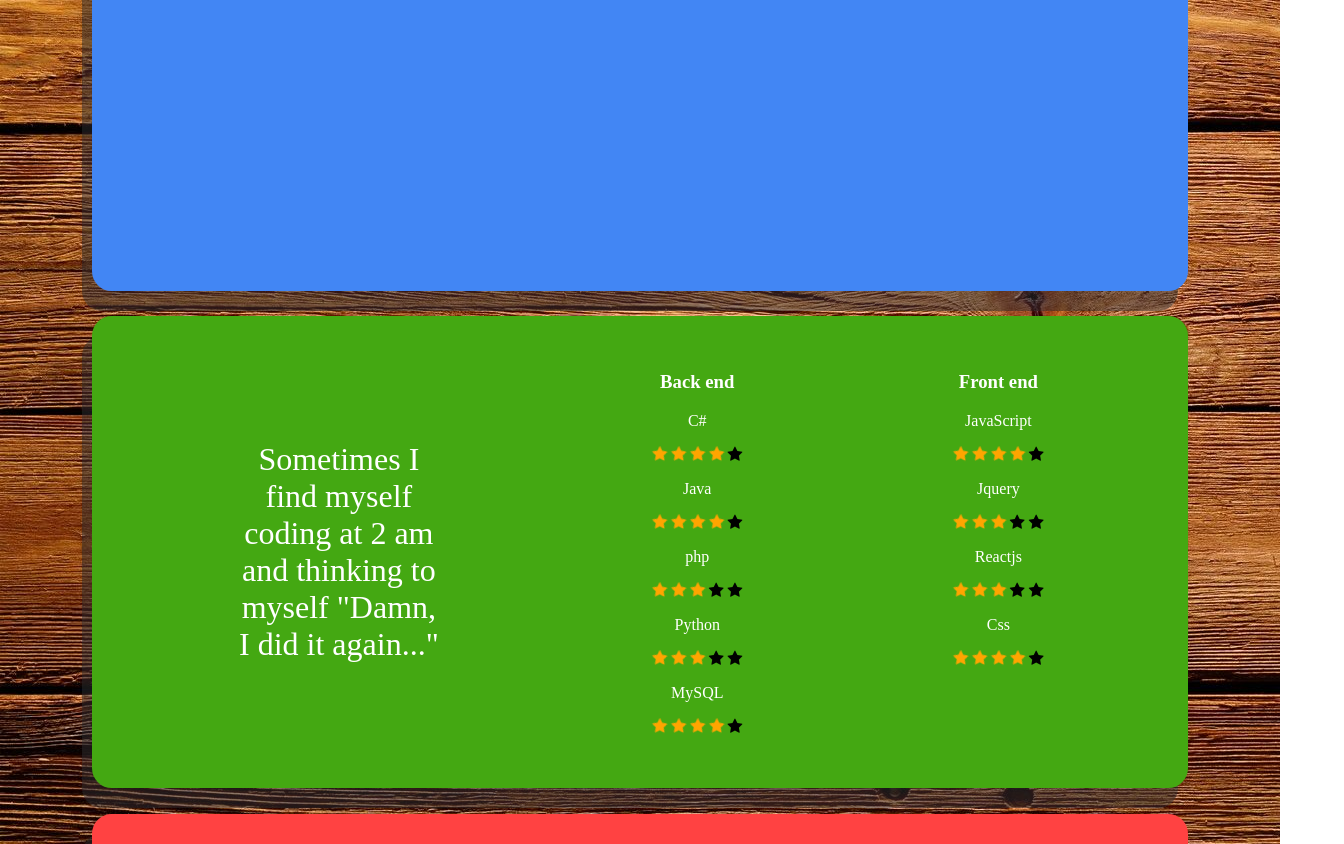
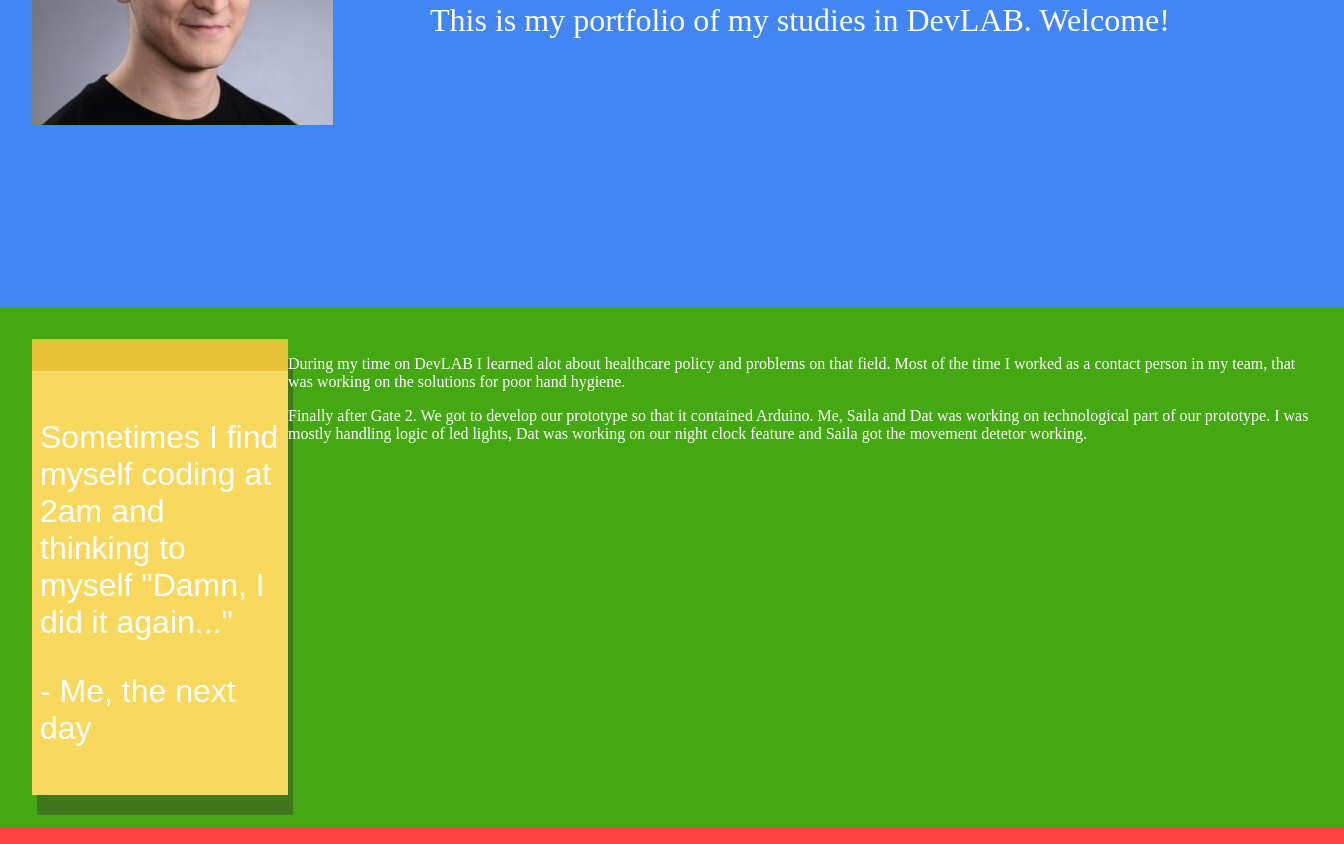
Before and after one commit to TheJanne/ePortfolio, a plain HTML site: page index.html in a window 1280 px wide. Shown: the part 225-1069 px from the top of the page, 1344 px wide, since content can reach past the window. Drawn offline with nearby package versions, Linux system fonts and the light colour scheme.

Commit message:
Cleaned up some code.

```diff
--- /dev/null
+++ b/css/sections.css
@@ -0,0 +1,72 @@
+section{
+    width: 100%;
+    height: auto;
+    min-height: 450px;
+    padding: 2em 2em;
+    display: flex;
+}
+
+#greeting {
+    display: inline-block;
+}
+
+#introduction{
+    background: #4286f4;
+    border-color: #4286f4;
+    text-align: center;
+}
+
+#introduction > div {
+    min-height: 30px;
+}
+
+.skill{
+    margin: 0;
+}
+
+#skills{
+    background: #44a812;
+    border-color: #44a812;
+    display: flex;
+}
+
+#feedback {
+    background: #f4ac41;
+    border-color: #f4ac41;
+}
+
+#contact{
+    background: #ff4242;
+    border-color: #ff4242;
+    position: relative;
+
+}
+
+aside {
+    width: 20%;
+}
+
+article {
+    width: 80%;
+}
+
+#greeting{
+    font-size: 2em;
+    height: 0em;
+
+}
+
+#programmingThought{
+    width: 20%;
+    font-size: 2em;
+    font-family: sans-serif;
+    background: #f9d85e;
+    padding: 0.5em 0.25em;
+    border-top: 1em solid #e8c237;
+    box-sizing: border-box;
+    box-shadow: 5px 20px #3a372b70;
+}
+
+section {
+    display: inline-flex;
+}
--- a/css/styling.css
+++ b/css/styling.css
@@ -1,8 +1,5 @@
-nav{
-    margin: auto;
-    height: auto;
-    align-content: center;
-    background: #2d2d2e80;
+header{
+
 }
 
 a {
@@ -19,83 +16,6 @@ body{
     background-image: url("../images/wooden_background.jpg");
 }
 
-.section{
-    width: 80%;
-    margin: 2% auto;
-    height: 400px;
-    padding: 1em;
-    border: 20px solid;
-    border-radius: 20px;
-    box-shadow: -10px 20px #2d2d2e80;
-}
-
-#introduction{
-    background: #4286f4;
-    border-color: #4286f4;
-    text-align: center;
-}
-
-.skill{
-    margin: 0;
-}
-
-#skills{
-    background: #44a812;
-    border-color: #44a812;
-    display: flex;
-    justify-content: center;
-}
-
-#skills div{
-    text-align: center;
-}
-
-#message{
-    background: #f4ac41;
-    border-color: #f4ac41;
-}
-
-#contact{
-    background: #ff4242;
-    border-color: #ff4242;
-}
-
-#greeting{
-    font-size: 2em;
-}
-
 .typed-cursor{
     display: none;
 }
-
-.checked{
-    color: orange;
-}
-
-@keyframes starRotate {
-    0%   {transform: rotate(0deg)}
-    100% {transform: rotate(360deg)}
-}
-
-/* The element to apply the animation to */
-.checked {
-    animation-name: starRotate;
-    animation-duration: 2s;
-    animation-iteration-count: infinite;
-}
-
-#programmingStory{
-    width: 20%;
-    margin: auto 0px;
-    font-size: 2em;
-}
-
-#ratings{
-    width: 50%;
-}
-
-#messageForm{
-    border: 3px solid black;
-    border-radius: 10px;
-    padding: 5%;
-}
--- a/index.html
+++ b/index.html
@@ -6,130 +6,71 @@
     <script src="https://cdn.jsdelivr.net/npm/typed.js@2.0.9"></script>
     <script src="js/introductionTyper.js" type="text/javascript"></script>
     <link href="css/styling.css" type="text/css" rel="stylesheet" />
+    <link href="css/sections.css" type="text/css" rel="stylesheet" />
     <link rel="stylesheet" href="https://cdnjs.cloudflare.com/ajax/libs/font-awesome/4.7.0/css/font-awesome.min.css">
     <meta charset="UTF-8">
   </head>
 
   <body>
-    <nav>
-      <div>
+    <header>
       <a href="#introduction">Introduction</a>
       <a href="#skills">My Skills</a>
       <a href="#experience">Experience</a>
       <a href="#contact">Contact</a>
-      </div>
-    </nav>
+    </header>
 
-    <div class="section" id="introduction">
-      <div style="height: 10%;"><p id="greeting"></p></div>
-      <div style="height: 10%;"><h1>About me</h1></div>
-      <div style="height: 60%;"><p> </p></div>
+    <section id="introduction">
+      <aside>
+        <img src="images/Minä.png"/>
+      </aside>
 
-    </div>
+      <article>
+        <h1>About me</h1>
+        <p>
+        I'm web-application developer from Oulu. I like challenges and trying out new things
+        because anything could be learned from them and nothing is impossible in ICT.
+        </p>
+        <p>
+        I'm a team player who sees himself as one of the parts of a team.
+        </p>
+        <p id="greeting"></p>
+      <article/>
 
-    <div class="section" id="skills">
-      <div id="programmingStory">
-        <p>Sometimes I find myself coding at 2 am and thinking to myself "Damn, I did it again..."</p>
-      </div>
+    </section>
 
-      <div id="ratings">
-        <h3>Back end</h3>
-        <div class="skill">
-        <p>C#</p>
-        <span class="fa fa-star checked"></span>
-        <span class="fa fa-star checked"></span>
-        <span class="fa fa-star checked"></span>
-        <span class="fa fa-star checked"></span>
-        <span class="fa fa-star"></span>
-        </div>
-        <div class="skill">
-        <p>Java</p>
-        <span class="fa fa-star checked"></span>
-        <span class="fa fa-star checked"></span>
-        <span class="fa fa-star checked"></span>
-        <span class="fa fa-star checked"></span>
-        <span class="fa fa-star"></span>
-        </div>
-        <div class="skill">
-        <p>php</p>
-        <span class="fa fa-star checked"></span>
-        <span class="fa fa-star checked"></span>
-        <span class="fa fa-star checked"></span>
-        <span class="fa fa-star"></span>
-        <span class="fa fa-star"></span>
-        </div>
-        <div class="skill">
-        <p>Python</p>
-        <span class="fa fa-star checked"></span>
-        <span class="fa fa-star checked"></span>
-        <span class="fa fa-star checked"></span>
-        <span class="fa fa-star"></span>
-        <span class="fa fa-star"></span>
-        </div>
-        <div class="skill">
-        <p>MySQL</p>
-        <span class="fa fa-star checked"></span>
-        <span class="fa fa-star checked"></span>
-        <span class="fa fa-star checked"></span>
-        <span class="fa fa-star checked"></span>
-        <span class="fa fa-star"></span>
-        </div>
-      </div>
-      <div>
-        <h3>Front end</h3>
-        <div class="skill">
-        <p>JavaScript</p>
-        <span class="fa fa-star checked"></span>
-        <span class="fa fa-star checked"></span>
-        <span class="fa fa-star checked"></span>
-        <span class="fa fa-star checked"></span>
-        <span class="fa fa-star"></span>
-        </div>
+    <section id="skills">
+      <aside id="programmingThought">
+        <p>Sometimes I find myself coding at 2am and thinking to myself "Damn, I did it again..."</p>
+        <p> - Me, the next day</p>
+      </aside>
+      <article>
+        <p>
+          During my time on DevLAB I learned alot about healthcare policy and problems on that field.
+          Most of the time I worked as a contact person in my team, that was working on the solutions for
+          poor hand hygiene.
+        </p>
+        <p>
+          Finally after Gate 2. We got to develop our prototype so that it contained Arduino.
+          Me, Saila and Dat was working on technological part of our prototype.
+          I was mostly handling logic of led lights, Dat was working on our night clock feature
+          and Saila got the movement detetor working.
+        </p>
+      </article>
+    </section>
 
-        <div class="skill">
-        <p>Jquery</p>
-        <span class="fa fa-star checked"></span>
-        <span class="fa fa-star checked"></span>
-        <span class="fa fa-star checked"></span>
-        <span class="fa fa-star"></span>
-        <span class="fa fa-star"></span>
-        </div>
-
-        <div class="skill">
-        <p>Reactjs</p>
-        <span class="fa fa-star checked"></span>
-        <span class="fa fa-star checked"></span>
-        <span class="fa fa-star checked"></span>
-        <span class="fa fa-star"></span>
-        <span class="fa fa-star"></span>
-        </div>
-        <div class="skill">
-        <p>Css</p>
-        <span class="fa fa-star checked"></span>
-        <span class="fa fa-star checked"></span>
-        <span class="fa fa-star checked"></span>
-        <span class="fa fa-star checked"></span>
-        <span class="fa fa-star"></span>
-        </div>
-      </div>
-    </div>
-
-    <div class="section" id="contact">
+    <section id="contact">
+      <aside>
         <a href="https://www.linkedin.com/in/janne-tuhkanen-525962161/" target="_blank">
           <img src="images/linkedin.png"/>
         </a>
         <a href="https://github.com/TheJanne" target="_blank">
           <img src="images/github.png"/>
         </a>
-    </div>
+      </aside>
+    </section>
 
-    <div class="section" id="message">
-      <form id="messageForm">
-        <p>Name: </p>
-        <input name="name" type="text"/>
-        <p>Message: </p>
-        <input name="message" type="text"/>
-      </form>
-    </div>
+    <section id="feedback">
+
+    </section>
   </body>
 </html>
--- a/js/introductionTyper.js
+++ b/js/introductionTyper.js
@@ -1,12 +1,12 @@
 $(document).ready(function(){
 
     let introductionText = "Greetings! My name is Janne, I am a web-application developer from Oulu, Finland!";
-    let welcomeText = "This is my portfolio. Welcome!";
+    let welcomeText = "This is my portfolio of my studies in DevLAB. Welcome!";
 
     new Typed('#greeting', {
         strings: [introductionText, welcomeText],
         typeSpeed: 20,
         backDelay: 1500,
-        loop: true,
+        loop: true
     });
 });
--- a/js/starAnimator.js
+++ /dev/null
@@ -1,4 +0,0 @@
-$(document).ready(function(){
-
-
-});
```
Also changed, not shown: images/Minä.png (added), images/cars.png (deleted), images/wooden_background.jpg (deleted). Lines whose indentation alone changed are shown as unchanged.
